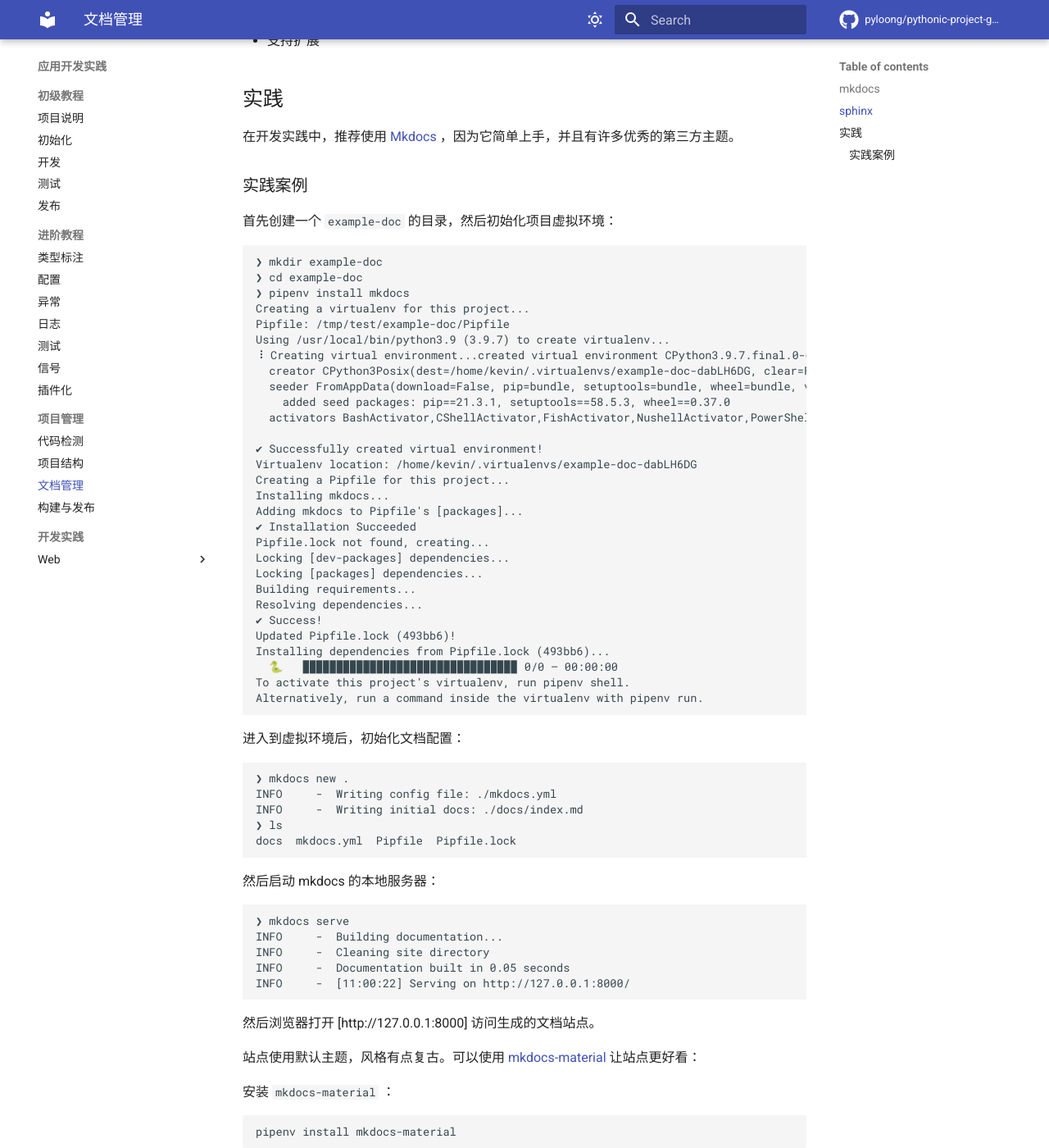
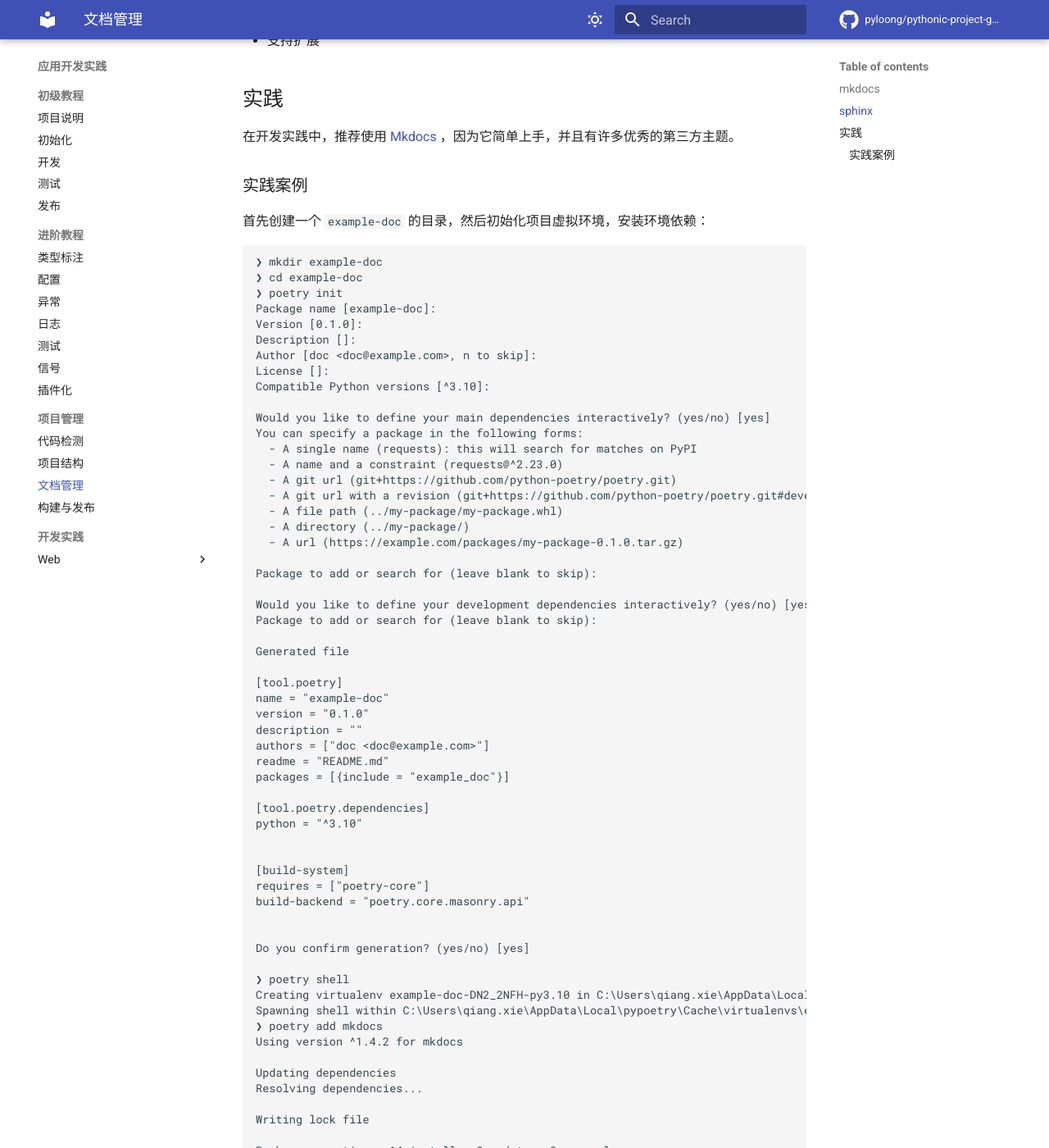
Before and after one commit to pyloong/pythonic-project-guidelines, an MkDocs documentation site: the page built from docs/guidelines/project_management/document.md, in a window 1280 px wide and 1400 px high, scrolled down 969 px. Shown: the whole window at 82% size. Built offline with MkDocs 1.6.1 and Material for MkDocs 9.7.7, drawn with Linux system fonts in a browser that asks for light colours; comment, search, counter and statistics services are not loaded; some of the changed text lies outside the part shown.

Commit message:
feat(document): 包管理升级为poetry

````diff
--- a/docs/guidelines/project_management/document.md
+++ b/docs/guidelines/project_management/document.md
@@ -37,48 +37,92 @@
 
 ### 实践案例
 
-首先创建一个 `example-doc` 的目录，然后初始化项目虚拟环境：
+首先创建一个 `example-doc` 的目录，然后初始化项目虚拟环境，安装环境依赖：
 
 ```text
 ❯ mkdir example-doc
 ❯ cd example-doc
-❯ pipenv install mkdocs
-Creating a virtualenv for this project...
-Pipfile: /tmp/test/example-doc/Pipfile
-Using /usr/local/bin/python3.9 (3.9.7) to create virtualenv...
-⠸ Creating virtual environment...created virtual environment CPython3.9.7.final.0-64 in 140ms
-  creator CPython3Posix(dest=/home/kevin/.virtualenvs/example-doc-dabLH6DG, clear=False, no_vcs_ignore=False, global=False)
-  seeder FromAppData(download=False, pip=bundle, setuptools=bundle, wheel=bundle, via=copy, app_data_dir=/home/kevin/.local/share/virtualenv)
-    added seed packages: pip==21.3.1, setuptools==58.5.3, wheel==0.37.0
-  activators BashActivator,CShellActivator,FishActivator,NushellActivator,PowerShellActivator,PythonActivator
+❯ poetry init
+Package name [example-doc]:
+Version [0.1.0]:
+Description []:
+Author [doc <doc@example.com>, n to skip]:
+License []:
+Compatible Python versions [^3.10]:
 
-✔ Successfully created virtual environment!
-Virtualenv location: /home/kevin/.virtualenvs/example-doc-dabLH6DG
-Creating a Pipfile for this project...
-Installing mkdocs...
-Adding mkdocs to Pipfile's [packages]...
-✔ Installation Succeeded
-Pipfile.lock not found, creating...
-Locking [dev-packages] dependencies...
-Locking [packages] dependencies...
-Building requirements...
+Would you like to define your main dependencies interactively? (yes/no) [yes]
+You can specify a package in the following forms:
+  - A single name (requests): this will search for matches on PyPI
+  - A name and a constraint (requests@^2.23.0)
+  - A git url (git+https://github.com/python-poetry/poetry.git)
+  - A git url with a revision (git+https://github.com/python-poetry/poetry.git#develop)
+  - A file path (../my-package/my-package.whl)
+  - A directory (../my-package/)
+  - A url (https://example.com/packages/my-package-0.1.0.tar.gz)
+
+Package to add or search for (leave blank to skip):
+
+Would you like to define your development dependencies interactively? (yes/no) [yes]
+Package to add or search for (leave blank to skip):
+
+Generated file
+
+[tool.poetry]
+name = "example-doc"
+version = "0.1.0"
+description = ""
+authors = ["doc <doc@example.com>"]
+readme = "README.md"
+packages = [{include = "example_doc"}]
+
+[tool.poetry.dependencies]
+python = "^3.10"
+
+
+[build-system]
+requires = ["poetry-core"]
+build-backend = "poetry.core.masonry.api"
+
+
+Do you confirm generation? (yes/no) [yes]
+
+❯ poetry shell
+Creating virtualenv example-doc-DN2_2NFH-py3.10 in C:\Users\qiang.xie\AppData\Local\pypoetry\Cache\virtualenvs
+Spawning shell within C:\Users\qiang.xie\AppData\Local\pypoetry\Cache\virtualenvs\example-doc-DN2_2NFH-py3.10
+❯ poetry add mkdocs
+Using version ^1.4.2 for mkdocs
+
+Updating dependencies
 Resolving dependencies...
-✔ Success!
-Updated Pipfile.lock (493bb6)!
-Installing dependencies from Pipfile.lock (493bb6)...
-  🐍   ▉▉▉▉▉▉▉▉▉▉▉▉▉▉▉▉▉▉▉▉▉▉▉▉▉▉▉▉▉▉▉▉ 0/0 — 00:00:00
-To activate this project's virtualenv, run pipenv shell.
-Alternatively, run a command inside the virtualenv with pipenv run.
+
+Writing lock file
+
+Package operations: 14 installs, 0 updates, 0 removals
+
+  • Installing six (1.16.0)
+  • Installing colorama (0.4.6)
+  • Installing markupsafe (2.1.1)
+  • Installing python-dateutil (2.8.2)
+  • Installing pyyaml (6.0)
+  • Installing click (8.1.3)
+  • Installing ghp-import (2.1.0)
+  • Installing jinja2 (3.1.2)
+  • Installing packaging (22.0)
+  • Installing pyyaml-env-tag (0.1)
+  • Installing watchdog (2.2.0)
+  • Installing mergedeep (1.3.4)
+  • Installing markdown (3.3.7)
+  • Installing mkdocs (1.4.2)
 ```
 
-进入到虚拟环境后，初始化文档配置：
+初始化文档配置：
 
 ```text
 ❯ mkdocs new .
 INFO     -  Writing config file: ./mkdocs.yml
 INFO     -  Writing initial docs: ./docs/index.md
 ❯ ls
-docs  mkdocs.yml  Pipfile  Pipfile.lock
+docs  mkdocs.yml  pyproject.toml  poetry.lock
 
 ```
 
@@ -100,7 +144,7 @@
 安装 `mkdocs-material` ：
 
 ```bash
-pipenv install mkdocs-material
+poetry add mkdocs-material
 ```
 
 修改配置文件 `mkdocs.yml` ，增加如下内容：
````
